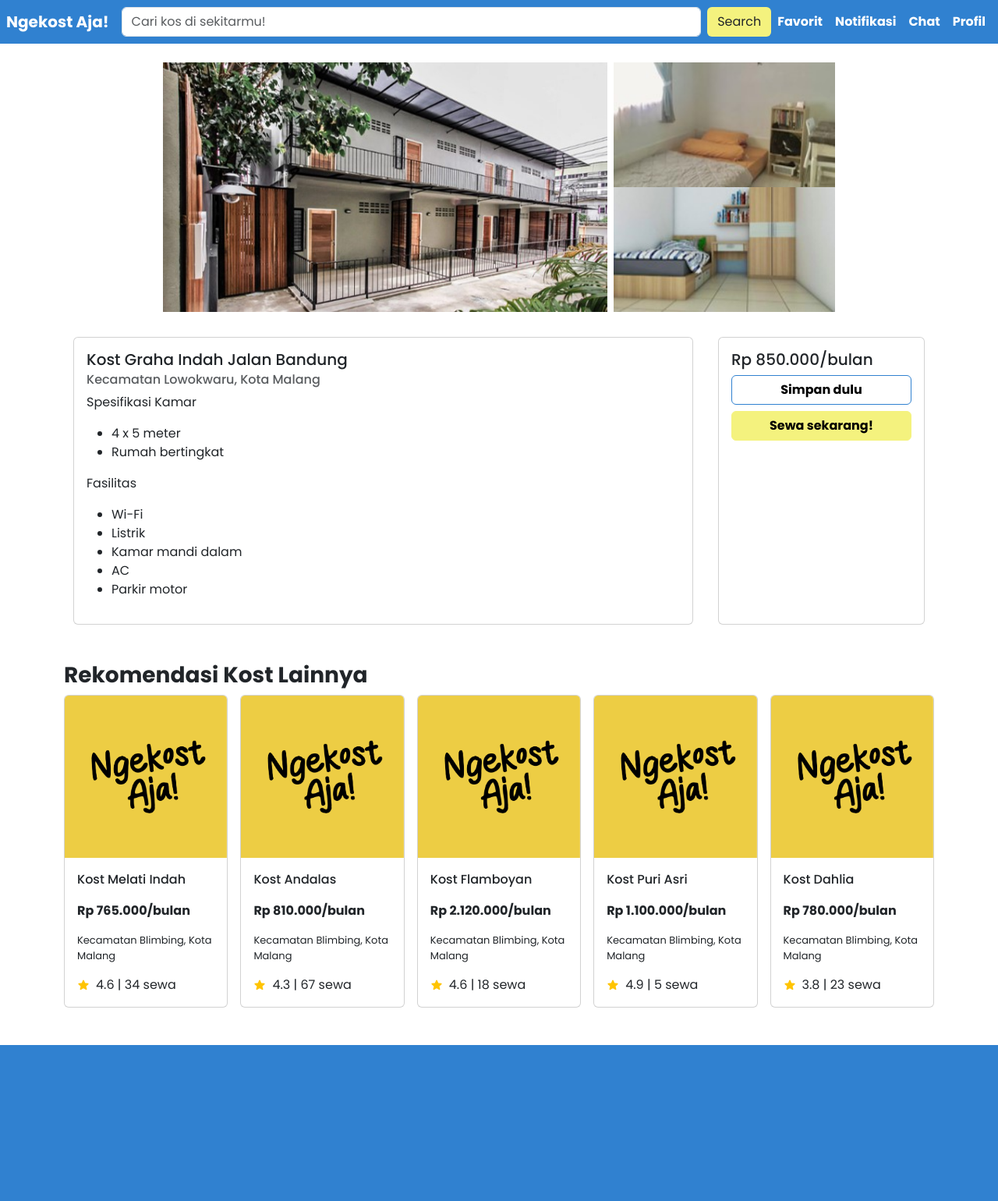
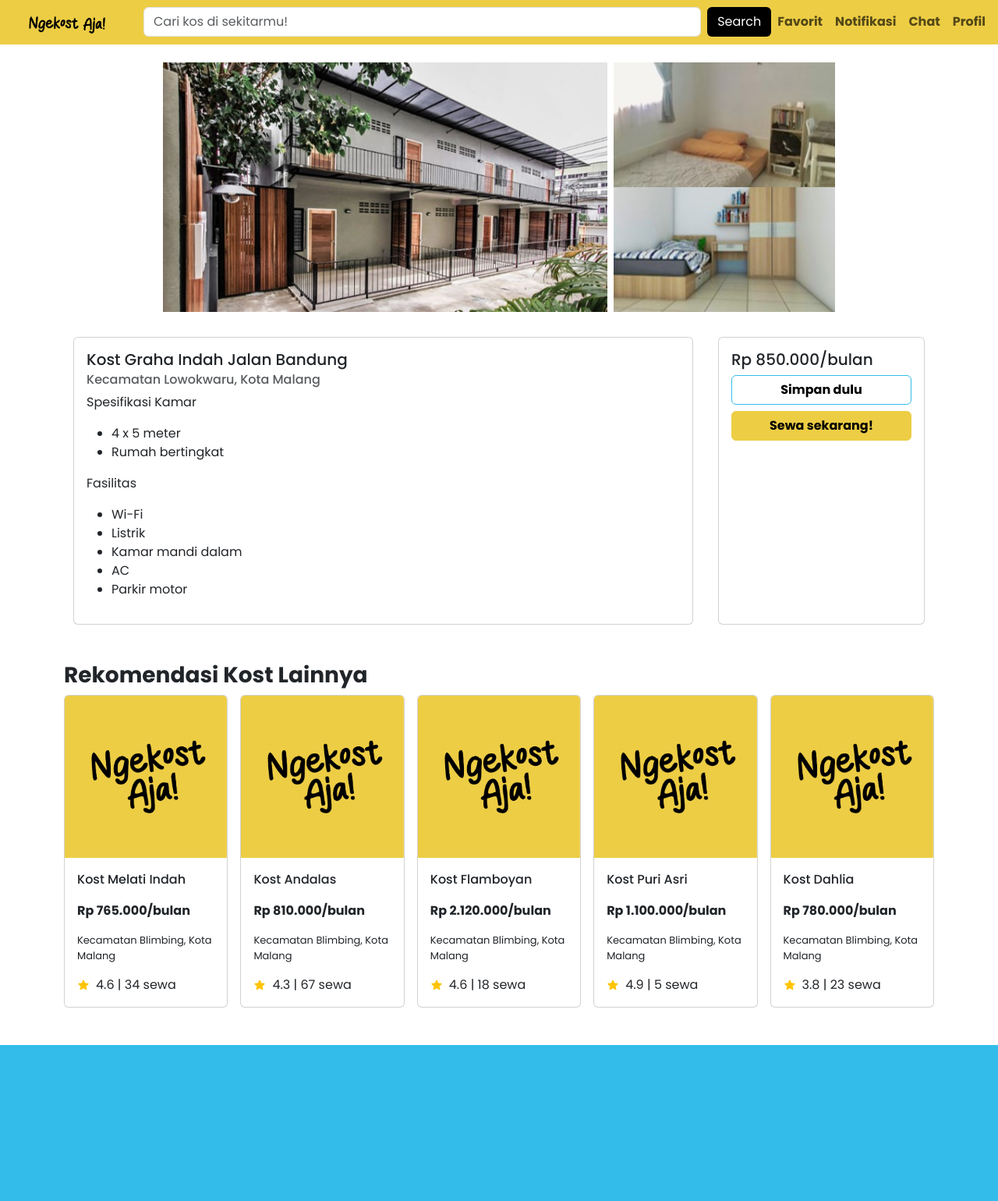
Before and after one commit to ngekost-aja/Ngekost-Aja, a PHP site: page /pages/detail-kos.html in a window 1280 px wide. Shown: the whole page at 78% size. Run offline with PHP 8.4, Linux system fonts and the light colour scheme.

Commit message:
fix: detail-kos.html color

```diff
--- a/assets/css/detail-kos-style.css
+++ b/assets/css/detail-kos-style.css
@@ -5,8 +5,7 @@ body {
 }
 
 nav {
-    background-color: #3081D0 !important;
-    color: white;
+    background-color: #EDCD44 !important;
     font-weight: bolder;
 }
 
@@ -16,11 +15,16 @@ nav {
 }
 
 #search-submit-btn {
-    background-color: #F4F27E;
+    background-color: black;
+    color: white;
 }
 
 .txt-nav-wht {
     color: white;
+}
+
+#logo-on-navbar {
+    width: 10rem;
 }
 
 main {
@@ -58,14 +62,14 @@ main {
 #btn-simpan-dulu {
     background-color: white;
     color: black;
-    border-color: #3081D0;
+    border-color: #33BCEA;
     margin-bottom: .5rem;
 }
 
 #btn-sewa-sekarang {
-    background-color: #F4F27E;
+    background-color: #EDCD44;
     color: black;
-    border-color: #F4F27E;
+    border-color: #EDCD44;
 }
 
 #product-catalog {
@@ -107,7 +111,7 @@ main {
 }
 
 footer {
-    background-color: #3081D0 !important;
+    background-color: #33BCEA !important;
     padding: 100px;
     text-align: center;
     color: white;
--- a/pages/detail-kos.html
+++ b/pages/detail-kos.html
@@ -12,8 +12,10 @@
 </head>
 <body>
     <header>
-        <nav class="navbar navbar-expand-lg navbar-light d-flex p-2 fixed-top">
-            <a class="navbar-brand txt-nav-wht" href="../main.html">Ngekost Aja!</a>
+        <nav class="navbar navbar-expand-lg d-flex p-2 fixed-top">
+            <a class="navbar-brand txt-nav-blk" href="../main.html">
+                <img src="../assets/img/ngekost-aja-long-low.png" id="logo-on-navbar" alt="Logo Ngekost-Aja!">
+            </a>
             <button class="navbar-toggler" type="button" data-bs-toggle="collapse" data-bs-target="#navbarNav" aria-controls="navbarNav" aria-expanded="false" aria-label="Toggle navigation">
                 <span class="navbar-toggler-icon"></span>
             </button>
@@ -24,16 +26,16 @@
             <div class="collapse navbar-collapse justify-content-end" id="navbarNav">
                 <ul class="navbar-nav d-flex">
                     <li class="nav-item d-flex justify-content-end">
-                        <a class="nav-link txt-nav-wht" href="https://youtube.com">Favorit</a>
+                        <a class="nav-link txt-nav-blk" href="#">Favorit</a>
                     </li>
                     <li class="nav-item d-flex justify-content-end">
-                        <a class="nav-link txt-nav-wht" href="#"> Notifikasi </a>
+                        <a class="nav-link txt-nav-blk" href="#"> Notifikasi </a>
                     </li>
                     <li class="nav-item d-flex justify-content-end">
-                        <a class="nav-link txt-nav-wht" href="#">Chat</a>
+                        <a class="nav-link txt-nav-blk" href="#">Chat</a>
                     </li>
                     <li class="nav-item d-flex justify-content-end">
-                        <a class="nav-link txt-nav-wht" href="#"> Profil</a>
+                        <a class="nav-link txt-nav-blk" href="#"> Profil</a>
                     </li>
                 </ul>
             </div>
```
